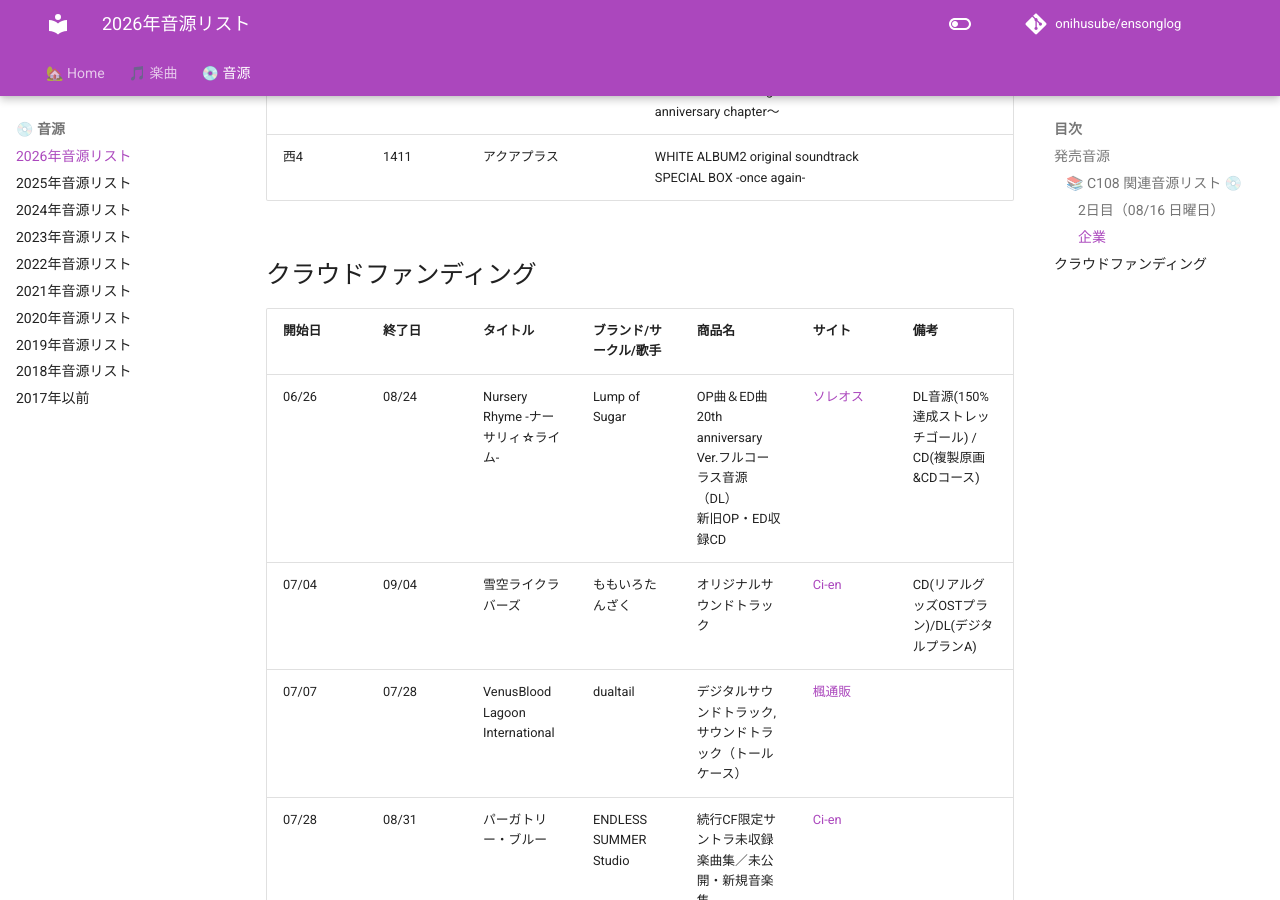
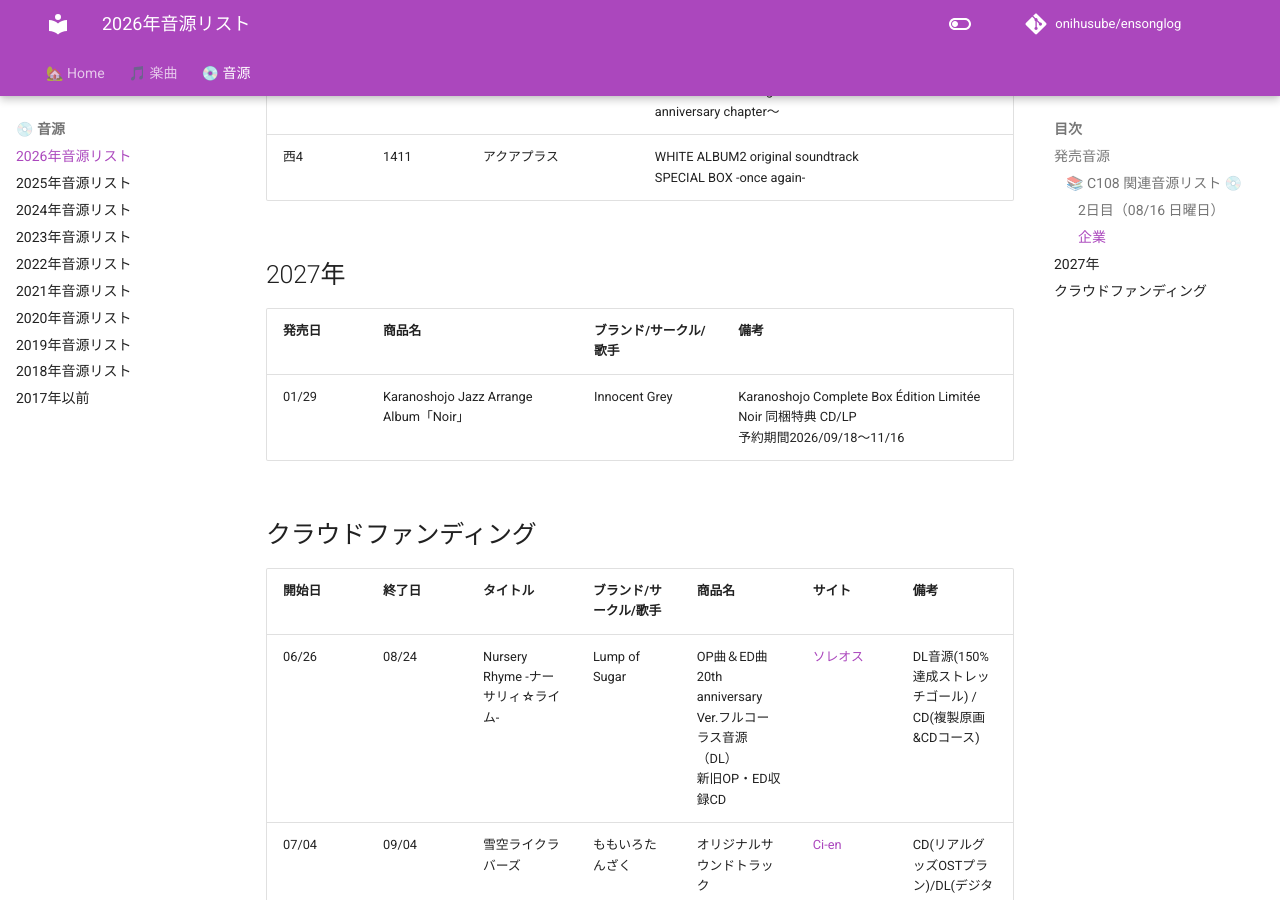
Before and after one commit to onihusube/ensonglog, an MkDocs documentation site: the page built from docs/2026/音源.md, in a window 1280 px wide and 900 px high, scrolled down 16033 px. Built offline with MkDocs 1.6.1 and Material for MkDocs 9.7.7, drawn with Linux system fonts in a browser that asks for light colours; comment, search, counter and statistics services are not loaded.

Commit message:
Karanoshojo Complete Box追記

```diff
--- a/docs/2026/音源.md
+++ b/docs/2026/音源.md
@@ -243,6 +243,12 @@ search:
 | 西4 | 1411 | アクアプラス | WHITE ALBUM2 Original Soundtrack ～anniversary chapter～ |  |
 | 西4 | 1411 | アクアプラス | WHITE ALBUM2 original soundtrack SPECIAL BOX -once again- |  |
 
+## 2027年
+
+| 発売日 | 商品名 | ブランド/サークル/歌手 | 備考 |
+|---|---|---|---|
+| 01/29 | Karanoshojo Jazz Arrange Album「Noir」 | Innocent Grey | Karanoshojo Complete Box Édition Limitée Noir 同梱特典 CD/LP </br> 予約期間2026/09/18～11/16 |
+
 ## クラウドファンディング
 
 | 開始日 | 終了日 | タイトル | ブランド/サークル/歌手 | 商品名 | サイト | 備考 |
```
